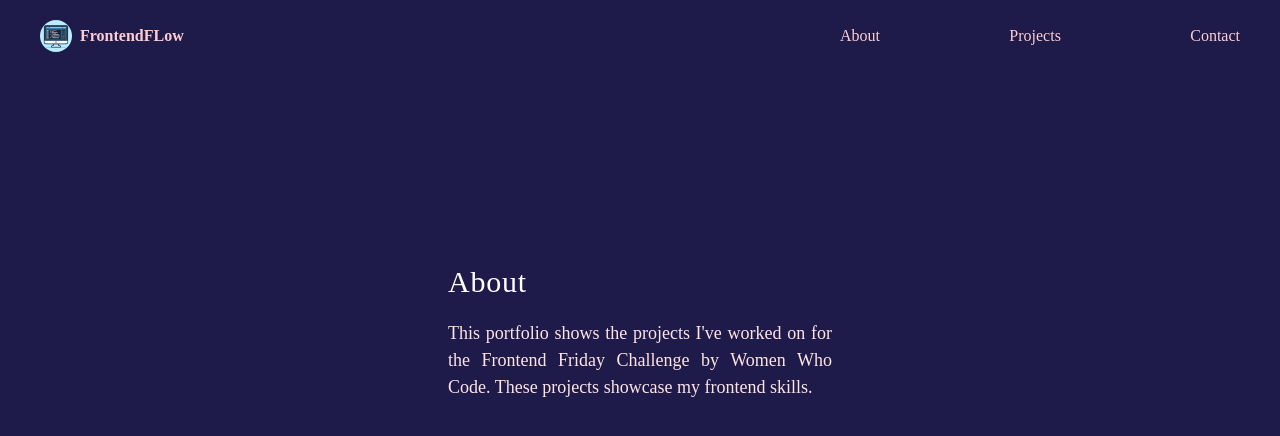
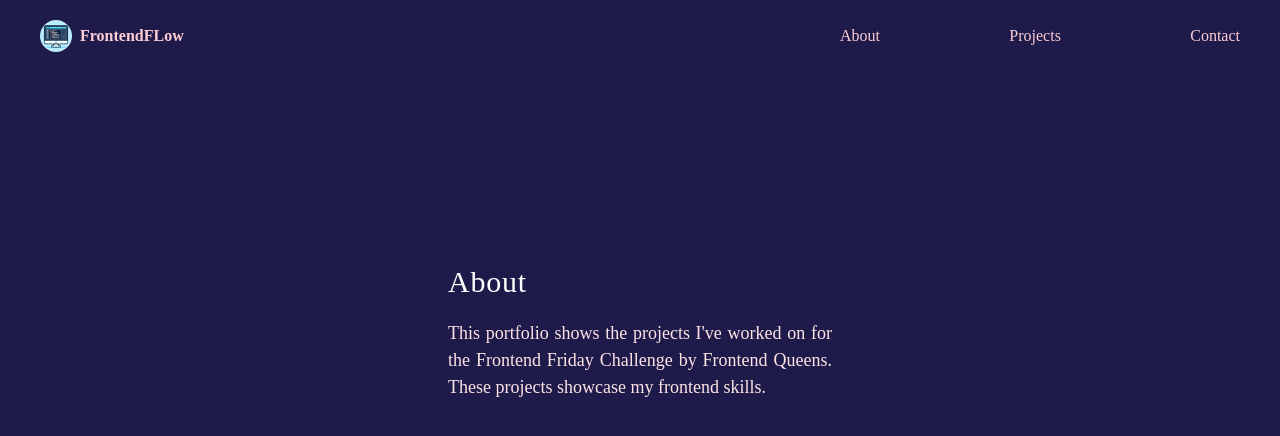
Before and after one commit to Rgit915/frontend-flow, a React (Vite) app: page /about in a window 1280 px wide. Shown: the top 436 px of the page. Built offline with nearby package versions, Linux system fonts and the light colour scheme.

Commit message:
Update aabout page

```diff
--- a/src/pages/About.jsx
+++ b/src/pages/About.jsx
@@ -7,7 +7,7 @@ const About = () => {
         <h1 className="text-white text-3xl leading-7 tracking-wide py-4">About</h1>
         <p className="">
           This portfolio shows the projects I've worked on for the Frontend
-          Friday Challenge by Women Who Code. These projects showcase my
+          Friday Challenge by Frontend Queens. These projects showcase my
           frontend skills.
         </p>
       </article>
```
